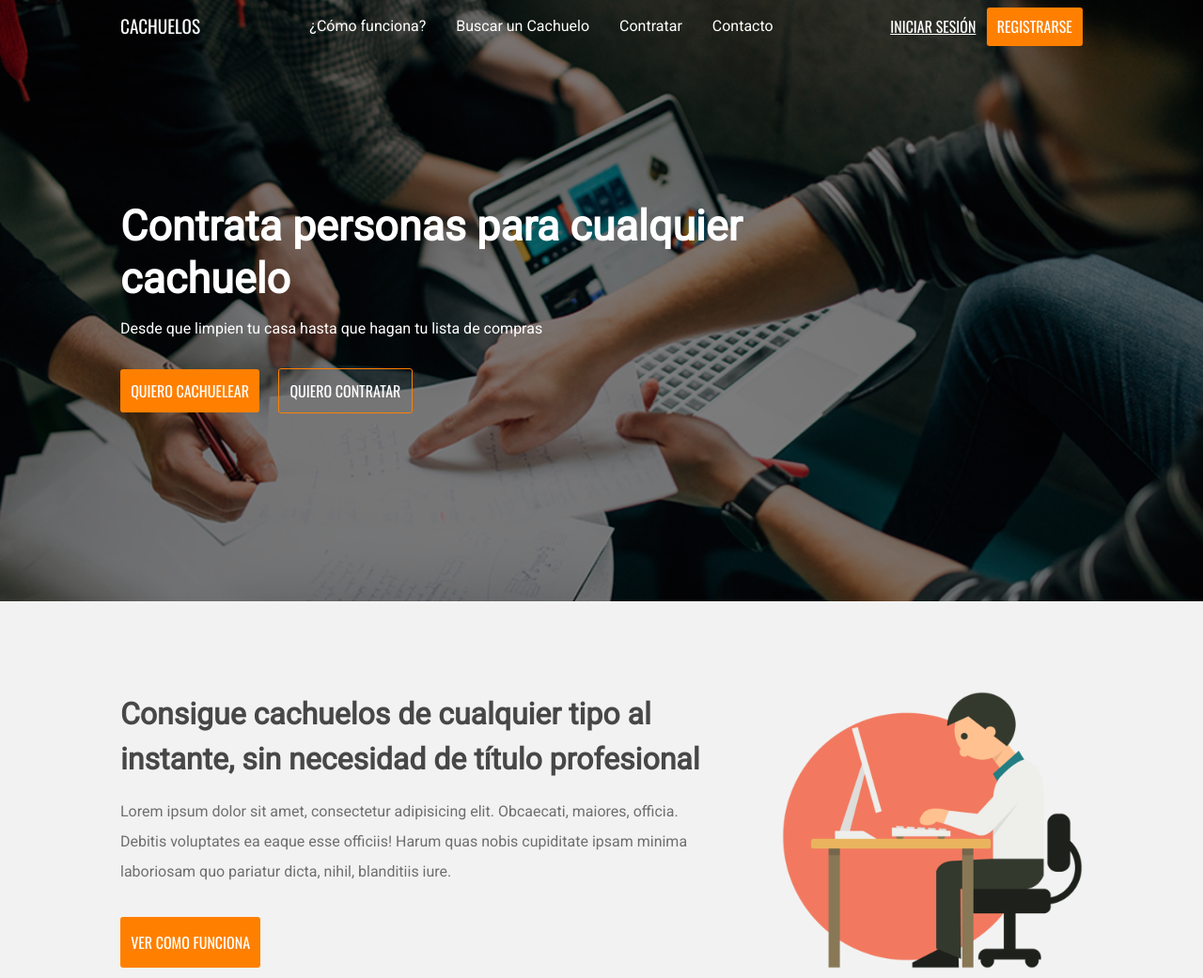
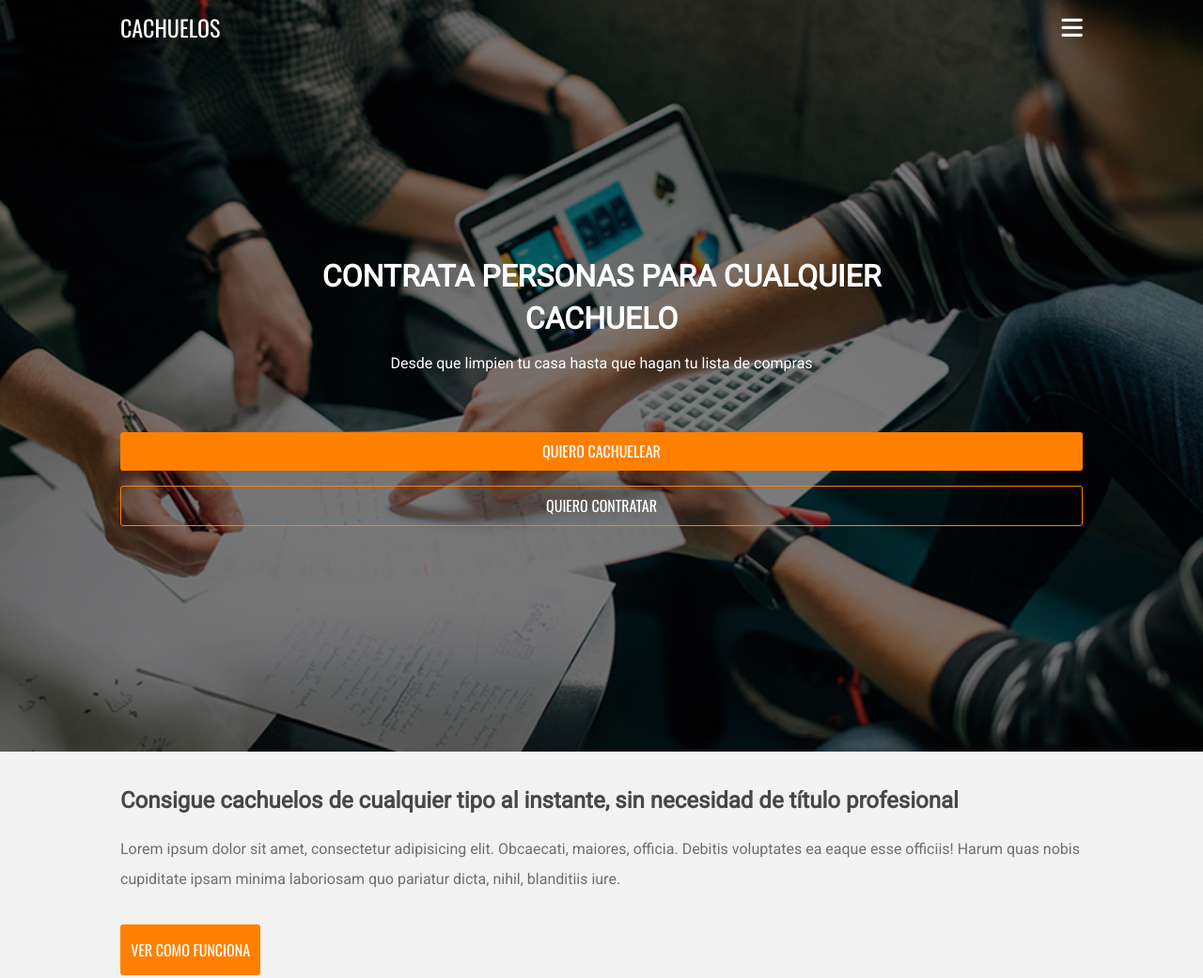
Before and after one commit to Team-iDev/Cachuelos, a plain HTML site: page index.html in a window 1280 px wide. Shown: the top 1041 px of the page at 94% size. Drawn offline with nearby package versions, Linux system fonts and the light colour scheme.

Commit message:
starting mobile-first changes

```diff
--- a/css/main.css
+++ b/css/main.css
@@ -79,6 +79,9 @@ body {
 .transparent:hover{
   opacity: 0.8;
 }
+.hidden{
+  display: none;
+}
 /*BODY*/
 .boxIndex{
   grid-template-areas: "header"
@@ -94,19 +97,28 @@ header {
   justify-content: center;
   position: fixed;
   top:0;
-  padding: 0.2rem 0;
+  padding: 1rem 0;
   width: 100%;
   background-color: transparent;
   grid-area:header;
 }
 nav{
-  display: grid;
-  grid-template-columns: 1fr 5fr 2fr;
+  /*display: grid;
+  grid-template-columns: 1fr 5fr 2fr;*/
+  display: flex;
+  justify-content: space-between;
+}
+
+.menu_bars span i{
+  color:#fff;
+  font-weight: bold;
+  font-size: 1.6rem;
 }
 nav div{
   display: flex;
   align-items: center;
 }
+
 nav div a{
   color:white;
   text-decoration: none;
@@ -116,7 +128,7 @@ nav div.boxLogo p{
   text-transform: uppercase;
   font-family: "Oswald",sans-serif;
   color:white;
-  font-size: 1.2rem;
+  font-size: 1.5rem;
   margin: 0;
 
 }
@@ -148,7 +160,7 @@ nav div.boxButtons a:first-child:hover{
 section.hero {
   display: flex;
   flex-flow: row;
-  height: 80vh;
+  height: 100vh;
   background-image: linear-gradient(
       rgba(0, 0, 0, 0.5),
       rgba(0, 0, 0, 0.5)
@@ -162,19 +174,25 @@ section.hero {
   grid-area:hero;
 }
 section.hero div.boxInfoPrincipal{
+  margin-top: 2rem;
   color:white;
+  display: flex;
+  justify-content: center;
+  text-align: center;
+  flex-flow: column;
 }
 section.hero div.boxInfoPrincipal h1{
   font-family: "Roboto",sans-serif;
-  font-size: 2.8rem;
-  line-height: 3.5rem;
+  font-size: 2rem;
+  text-transform: uppercase;
+  line-height: 2.8rem;
   margin:0;
 }
 section.hero div.boxInfoPrincipal p,a{
   font-family: "Roboto",sans-serif;
 }
 section.hero div.boxInfoPrincipal a{
-  margin-right: 1rem;
+  margin-top: 1rem;
 }
 section.hero div.boxInfoPrincipal p{
   font-size: 1rem;
@@ -182,26 +200,26 @@ section.hero div.boxInfoPrincipal p{
 }
 /*ABOUT*/
 section.about {
-  padding: 6rem 0rem;
+  padding: 2rem 0rem;
 }
 div.boxInfoAbout{
   display: flex;
-  flex-flow: row;
+  flex-flow: column;
 }
 div.boxAboutText {
-  padding-right: 5rem;
   font-family: "Roboto", sans-serif;
   line-height: 2rem;
 }
 div.boxAboutText h2{
   margin-bottom: 1rem;
   margin-top:0;
-  line-height: 3rem;
+  line-height: 2.5rem;
   color:#474747;
-  font-size: 2rem;
+  font-size: 1.5rem;
 }
 div.boxAboutText p{
   color:#6f6f6f;
+  font-size: 1rem;
   margin-bottom: 2rem;
 }
 div.boxAboutText a{
@@ -220,7 +238,7 @@ div.boxInfoAbout img{
 }
 /*Contact*/
 section.contact{
-  padding: 4rem;
+  padding: 4rem 0rem;
   background-image:linear-gradient(
       rgba(0, 0, 0, 0.7),
       rgba(0, 0, 0, 0.7)
--- a/index.html
+++ b/index.html
@@ -8,10 +8,11 @@
   <meta name="description" lang="es" content="Tu plataforma para ganar dinero rapido y facil , con trabajos sin experiencia y sin la necesidad de una profesión">
   <meta name="keywords" content="ganar dinero facil , ganar dinero rapido , trabajos sin experiencia , trabajos para estudiantes">
   <meta name="author" content="iDev">
-  <meta name="viewport" content="width=device-width, initial-scale=1">
+  <meta name="viewport" content="width=device-width, initial-scale=1,user-scalable=no">
   <link rel="stylesheet" href="css/normalize.css">
   <link rel="stylesheet" href="css/main.css">
   <link href="https://fonts.googleapis.com/css?family=Oswald|Roboto&display=swap" rel="stylesheet">
+  <script src="https://kit.fontawesome.com/ffabdb3b39.js" crossorigin="anonymous"></script>
 </head>
 
 <body>
@@ -21,7 +22,7 @@
       <div class="boxLogo">
         <p>Cachuelos</p>
       </div>
-      <div class="boxNav">
+      <div class="boxNav hidden">
         <ul>
           <li><a href="#">¿Cómo funciona?</a></li>
           <li><a href="#">Buscar un Cachuelo</a></li>
@@ -29,9 +30,12 @@
           <li><a href="#">Contacto</a></li>
         </ul>
       </div>
-      <div class="boxButtons">
+      <div class="boxButtons hidden">
         <a href="#bgLogin" id="btnLogin" class="button">Iniciar Sesión</a>
         <a href="#bgRegister" id="btnRegister" class="button orange">Registrarse</a>
+      </div>
+      <div id="menu_bars" class="menu_bars">
+        <span><i class="fas fa-bars"></i></span>
       </div>
     </nav>
   </header>
@@ -109,7 +113,7 @@
     </div>
   </footer>
 </div>
-  <script src="https://kit.fontawesome.com/ffabdb3b39.js" crossorigin="anonymous"></script>
+
   <script src="js/vendor/modernizr-3.7.1.min.js"></script>
   <script src="js/main.js"></script>
   <script>
```
